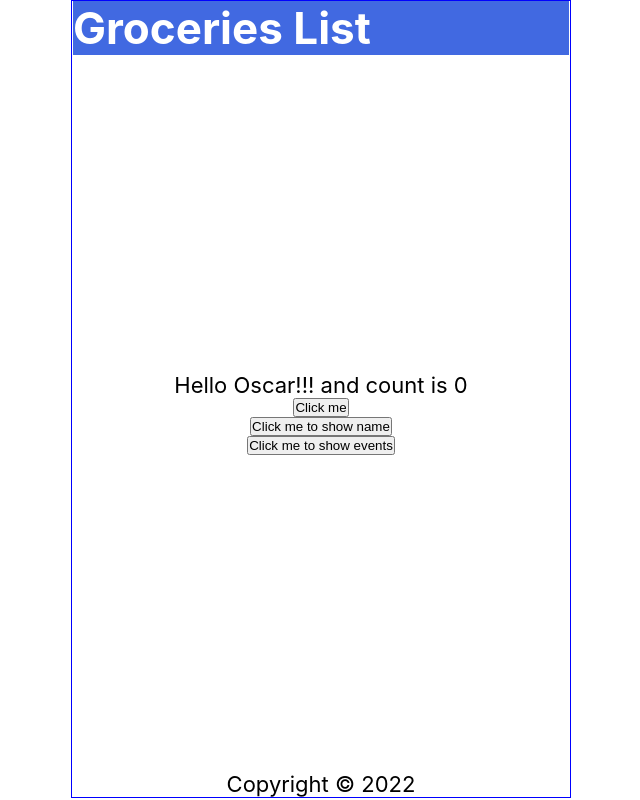
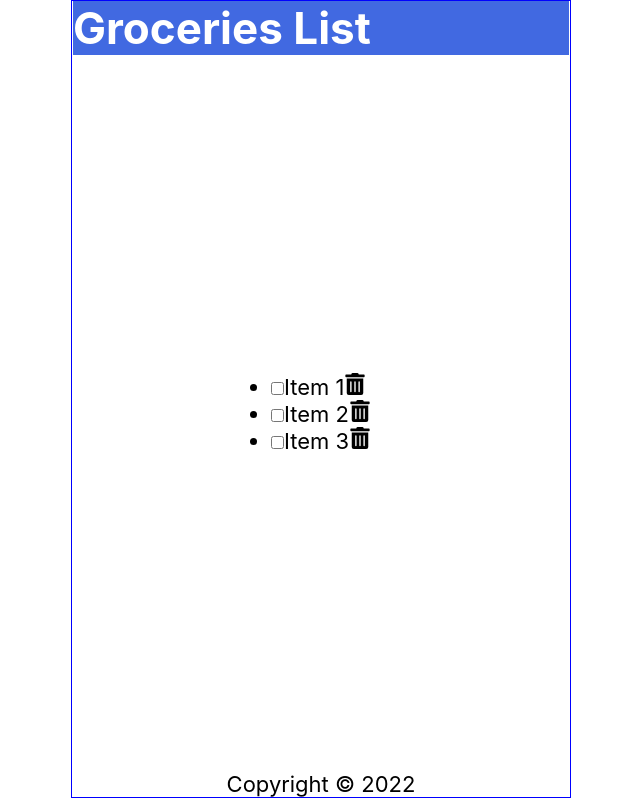
Before and after one commit to ocb-dev-04/react.2022.code, a React (Create React App) app in the folder react-2022-full-course/: page / in a window 1280 px wide. Shown: the whole page, without its empty margins (319-959 px from the left). Built offline with nearby package versions, Linux system fonts and the light colour scheme.

Commit message:
*Add code to manage list

```diff
--- a/react-2022-full-course/package.json
+++ b/react-2022-full-course/package.json
@@ -8,6 +8,7 @@
     "@testing-library/user-event": "^13.5.0",
     "react": "^18.1.0",
     "react-dom": "^18.1.0",
+    "react-icons": "^4.3.1",
     "react-scripts": "5.0.1",
     "web-vitals": "^2.1.4"
   },
--- a/react-2022-full-course/src/Content.js
+++ b/react-2022-full-course/src/Content.js
@@ -1,35 +1,38 @@
 import React, { useState } from 'react'
+import { FaTrashAlt } from 'react-icons/fa'
 
 export const Content = () => {
-    const [name, setName] = useState('Oscar')
-    const [count, setCount] = useState(0)
+    const [items, setItems] = useState([
+        {
+            id: 1,
+            item: 'Item 1',
+            checked: false
+        },
+        {
+            id: 2,
+            item: 'Item 2',
+            checked: false
+        },
+        {
+            id: 3,
+            item: 'Item 3',
+            checked: false
+        },
+    ])
 
-    const handleNameChange = () => {
-        const names = ['fulano', 'fulanito', 'fulanote']
-        const randomName = names[Math.floor(Math.random() * names.length)]
-        setName(randomName)
-    }
 
-    const handleClick = () => {
-        console.log('You clicked me!')
-    }
-
-    const callName = (name) => {
-        console.log(`${name} was called!`)
-    }
-
-    const showEvents = (e) => {
-        console.log(e.target.innerText)
-    }
 
     return (
         <main>
-            <p onDoubleClick={handleClick}>
-                Hello {name}!!! and count is {count}
-            </p>
-            <button onClick={handleNameChange} >Click me</button>
-            <button onClick={() => setCount(count + 1)} >Click me to show name</button>
-            <button onClick={(e) => showEvents(e)} >Click me to show events</button>
+            <ul>
+            {items.map(data => (
+                <li className='item' key={data.id}>
+                    <input type='checkbox' checked={data.checked} onChange={() => {}} />
+                    <label>{data.item}</label>
+                    <FaTrashAlt role="button" tabIndex="0" />
+                </li>
+            ))}
+            </ul>
         </main>
     )
 }
```
Also changed, not shown: 1 other file (tests, documents, lock files or other folders).
